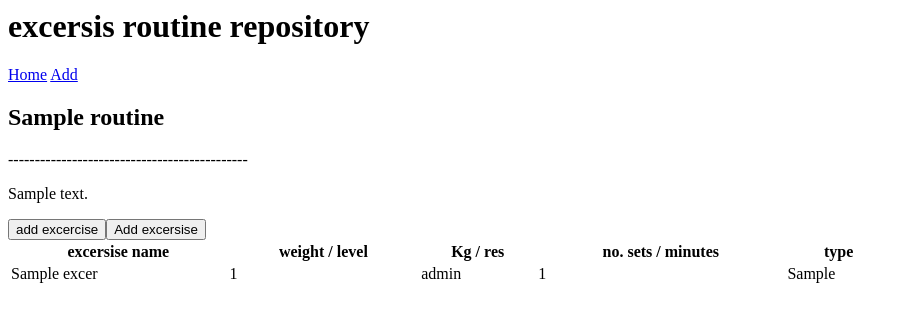
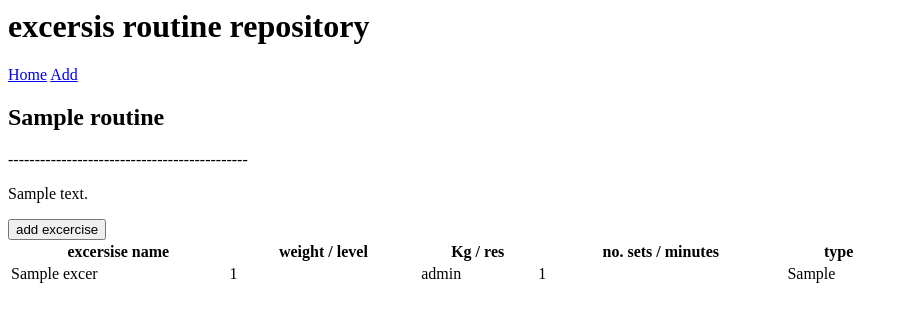
Before and after one commit to George-Rhodes/week6-project, a Flask app: page /routine/1 in a window 1280 px wide. Shown: the top 322 px of the page, without its empty margins (0-908 px from the left). Run offline with Flask 2, Linux system fonts and the light colour scheme; tables that the repository leaves empty hold one stand-in row (values such as "Sample post").

```diff
--- a/application/templates/routine.html
+++ b/application/templates/routine.html
@@ -29,9 +29,6 @@
 <form action='{{ url_for('addexcer', idNum=routine.id) }}'>
     <input type=submit value="add excercise">
     </form>
-<form action='{{ url_for('addexcer', idNum=routine.id) }}'>
-        <input type=submit value="Add excersise">
-        </form>
 
 </table>
 
```
